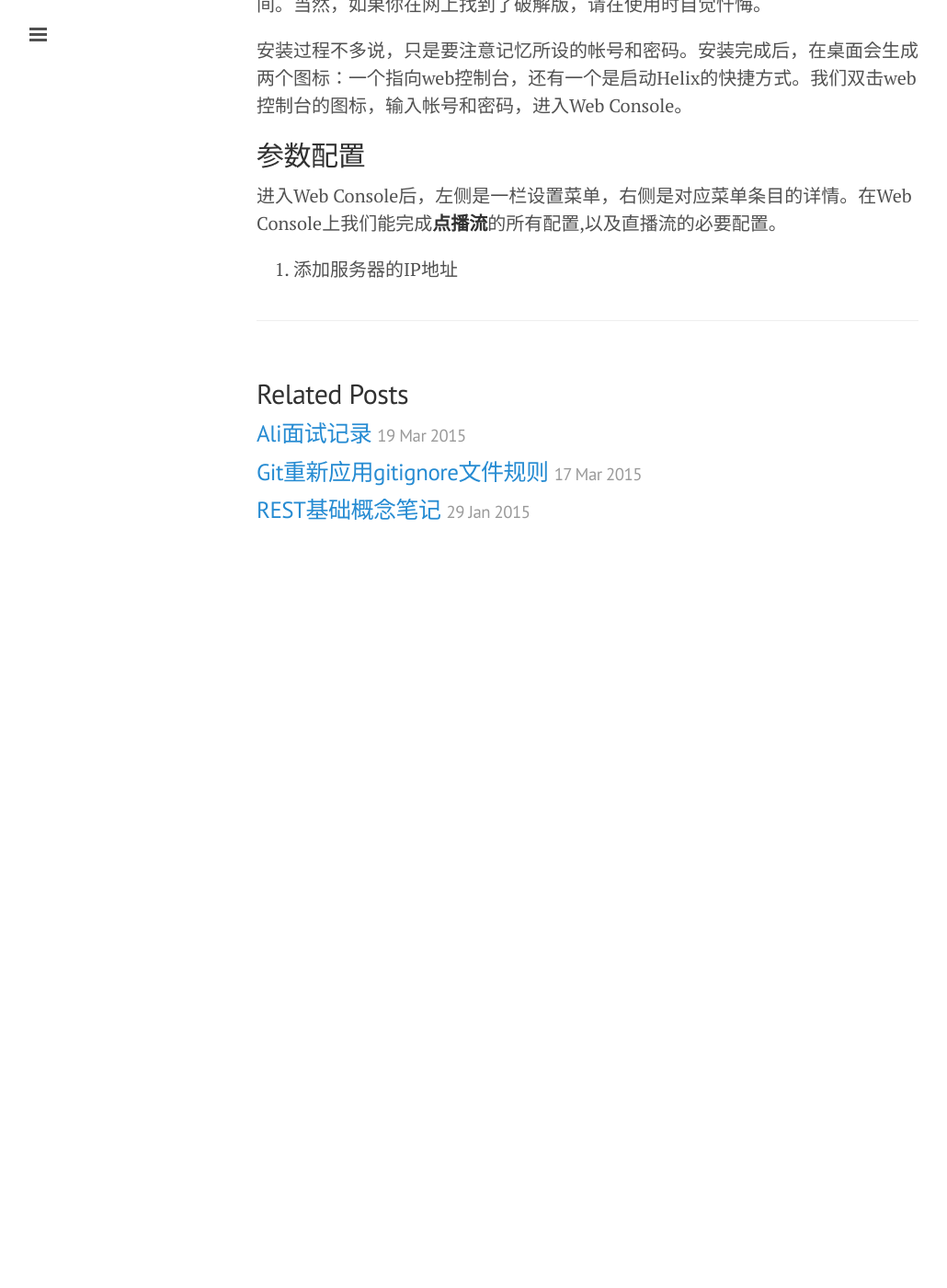
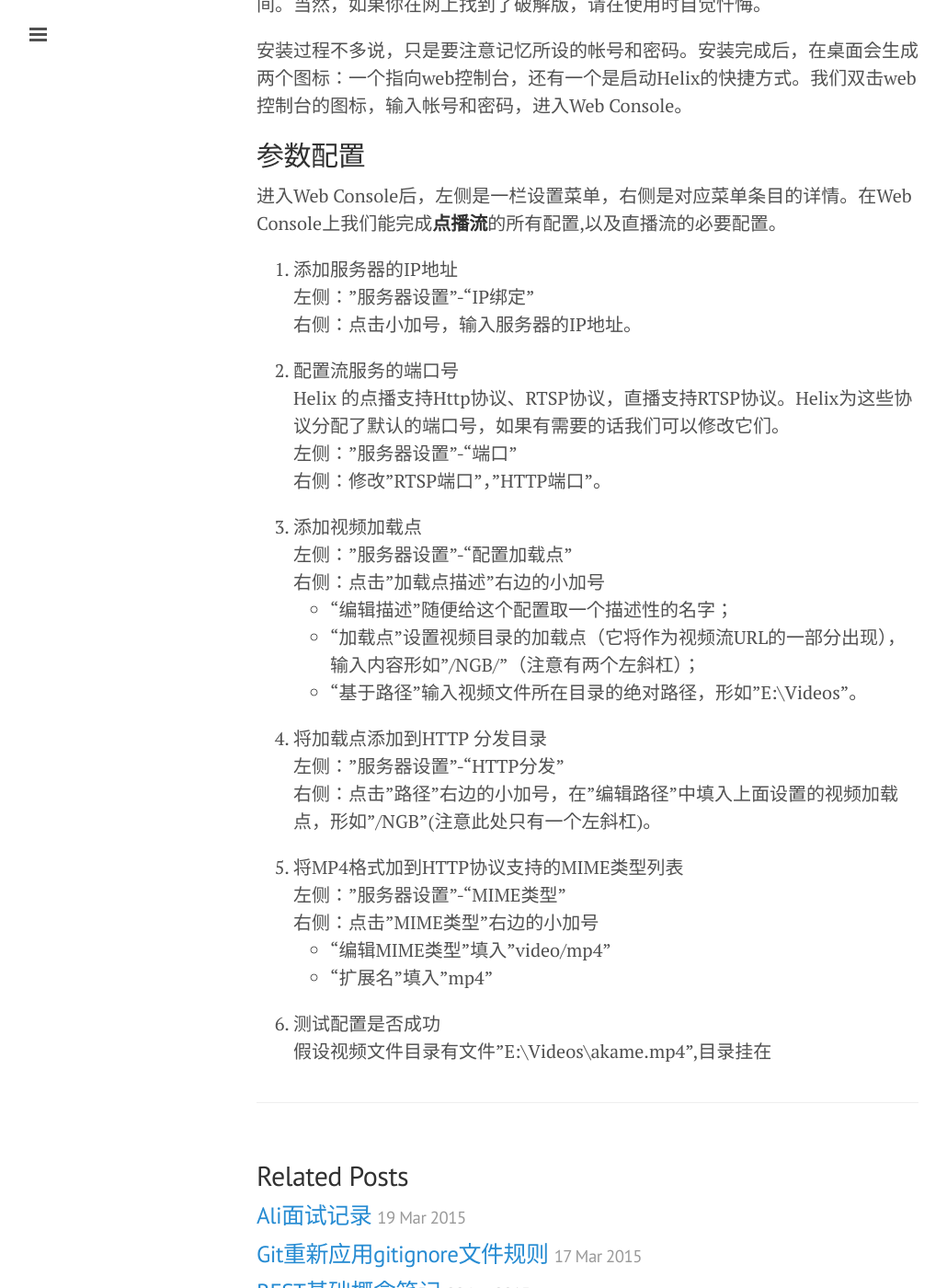
Before and after one commit to yuantops/blog, a Jekyll site: the page built from _posts/2015-07-23-helix-server-streaming-guide.md, in a window 1280 px wide and 1400 px high, scrolled down 807 px. Shown: the whole window at 92% size, without its empty margins (1-1031 px from the left). Built offline with Jekyll 4.4.1, drawn with Linux system fonts in a browser that asks for light colours; Markdown is read by kramdown in place of the engine named in the settings; comment, search, counter and statistics services are not loaded; before the commit the page ends 1437 px from its top, so only the background shows below that.

Commit message:
add content

```diff
--- a/_posts/2015-07-23-helix-server-streaming-guide.md
+++ b/_posts/2015-07-23-helix-server-streaming-guide.md
@@ -20,3 +20,30 @@ Helix Server是收费的，但在官网能申请到一个试用版license，免
 ##参数配置
 进入Web Console后，左侧是一栏设置菜单，右侧是对应菜单条目的详情。在Web Console上我们能完成**点播流**的所有配置,以及直播流的必要配置。
 1. 添加服务器的IP地址
+左侧："服务器设置"-"IP绑定"
+右侧：点击小加号，输入服务器的IP地址。
+
+2. 配置流服务的端口号
+Helix 的点播支持Http协议、RTSP协议，直播支持RTSP协议。Helix为这些协议分配了默认的端口号，如果有需要的话我们可以修改它们。
+左侧："服务器设置"-"端口"
+右侧：修改"RTSP端口"，"HTTP端口"。
+
+3. 添加视频加载点
+左侧："服务器设置"-"配置加载点"
+右侧：点击"加载点描述"右边的小加号
+	* "编辑描述"随便给这个配置取一个描述性的名字；
+	* "加载点"设置视频目录的加载点（它将作为视频流URL的一部分出现），输入内容形如"/NGB/"（注意有两个左斜杠）；
+	* "基于路径"输入视频文件所在目录的绝对路径，形如"E:\Videos"。
+
+4. 将加载点添加到HTTP 分发目录
+左侧："服务器设置"-"HTTP分发"
+右侧：点击"路径"右边的小加号，在"编辑路径"中填入上面设置的视频加载点，形如"/NGB"(注意此处只有一个左斜杠)。
+
+5. 将MP4格式加到HTTP协议支持的MIME类型列表
+左侧："服务器设置"-"MIME类型"
+右侧：点击"MIME类型"右边的小加号
+	* "编辑MIME类型"填入"video/mp4"
+	* "扩展名"填入"mp4"
+
+6. 测试配置是否成功
+假设视频文件目录有文件"E:\Videos\akame.mp4",目录挂在
```
